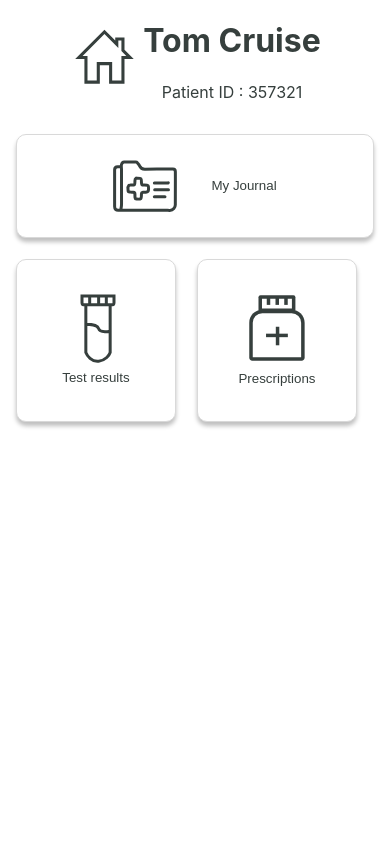
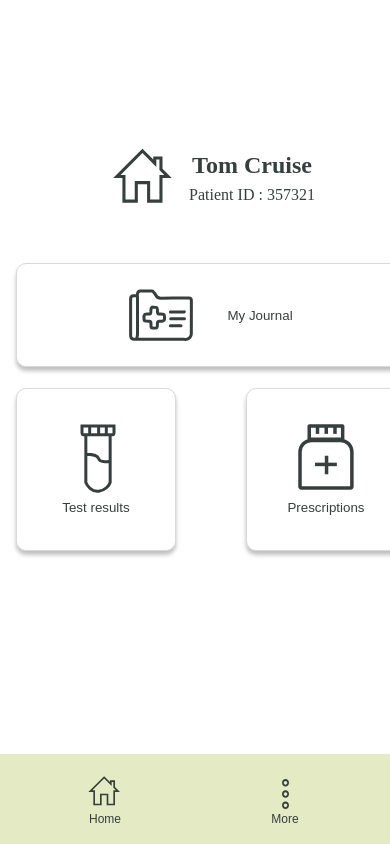
Before and after one commit to Natito9/LifePlus, a React (Create React App) app: page / in a window 390 px wide. Built offline with nearby package versions, Linux system fonts and the light colour scheme.

Commit message:
nav bar component created responsive for tablet

```diff
--- a/src/App.jsx
+++ b/src/App.jsx
@@ -1,11 +1,14 @@
+import "./reset.css"
 import './App.css';
 import React from 'react';
+import Navbar from "./components/layout/NavBar/NavBar";
 import PatientHomepage from './routes/patient/PatientHomepage/PatientHomepage';
 
 function App() {
   return (
     <div className="App">
       <PatientHomepage/>
+      <Navbar/>
     </div>
   );
 }
--- /dev/null
+++ b/src/components/layout/NavBar/NavBar.css
@@ -0,0 +1,65 @@
+.navbar {
+  display: flex;
+  position: fixed;
+  bottom: 0;
+  left: 0;
+  width: 100%;
+  height: 90px;
+  padding-left: 70px;
+  padding-right: 70px;
+  justify-content: space-between;
+  align-items: center;
+  background: #e3eac4;
+  box-sizing: border-box;
+}
+
+.btn {
+  display: flex;
+  flex-direction: column;
+  align-items: center;
+  justify-content: center;
+  background: #e3eac4;
+  width: 70px;
+  height: 70px;
+  border: none;
+  box-shadow: none;
+  font-size: 0.75rem;
+}
+
+.homeNavIcon {
+  width: 40px;
+  height: 40px;
+  flex-shrink: 0;
+  aspect-ratio: 1/1;
+}
+
+.moreNavIcon {
+  width: 40px;
+  height: 40px;
+  flex-shrink: 0;
+  aspect-ratio: 1/1;
+}
+
+@media (min-width: 600px) and (max-width: 1024px) {
+    .homeNavIcon {
+        width: 60px;
+        height: 60px;
+
+      }
+      .moreNavIcon {
+        width: 60px;
+        height: 60px;
+      }
+
+      .btn {
+        font-size: 1.5rem;
+        width: 120px;
+        height: 120px;
+      }
+      .navbar {
+        height: 140px;
+        padding-left: 150px;
+        padding-right: 150px;
+      }
+
+}
--- /dev/null
+++ b/src/components/layout/NavBar/NavBar.jsx
@@ -0,0 +1,20 @@
+import homeIcon from "../../../assets/icons/home.svg";
+import moreIcon from "../../../assets/icons/dotsVerticalMore.svg";
+import "./NavBar.css";
+
+const Navbar = () => {
+  return (
+    <nav className="navbar">
+      <button className="btn homeNav">
+        <img src={homeIcon} alt="Home Icon" className="homeNavIcon"/>
+        Home
+      </button>
+      <button className="btn moreNav">
+        <img src={moreIcon} alt="More Icon" className="moreNavIcon"/>
+        More
+      </button>
+    </nav>
+  );
+};
+
+export default Navbar;
--- a/src/components/ui/ButtonsPatientHomepage/ButtonsPatientHomepage.css
+++ b/src/components/ui/ButtonsPatientHomepage/ButtonsPatientHomepage.css
@@ -1,3 +1,4 @@
+
 button {
   display: flex;
   justify-content: center;
@@ -10,21 +11,21 @@ button {
 }
 
 button:active {
-    background: var(--primary-color)
+  background: var(--primary-color);
 }
 
 .btnsPHomepageContainer {
   display: grid;
-  grid-template-columns: 1fr 2fr;
-  grid-row: 1fr 1fr;
+  grid-template-columns: 1fr 1fr;
+  grid-row: auto;
   gap: 21px;
-  /* width: 341px; */
   justify-content: center;
+  justify-items: center;
   align-content: center;
   align-items: center;
-  /* width: 90vw; */
-  margin: 16px;
   max-width: 430px;
+  min-width:340px;
+  width: 100%;
 }
 
 .btnJournal {
@@ -32,7 +33,7 @@ button:active {
   grid-row: 1;
   padding: 25px 20px;
   gap: 34px;
-  /* align-self: stretch; */
+  width:100%;
 }
 
 .btnTestResults,
@@ -40,7 +41,6 @@ button:active {
   flex-direction: column;
   width: 160px;
   height: 163px;
-  /* flex-shrink: 0; */
 }
 
 .btnTestResults {
@@ -48,6 +48,7 @@ button:active {
   grid-row: 2;
   gap: 7px;
   padding-bottom: 11px;
+  justify-self: start;
 }
 
 .btnTestResults img {
@@ -59,5 +60,23 @@ button:active {
   grid-column: 2;
   grid-row: 2;
   gap: 10px;
-  justify-items: end;
+  justify-self: end;
 }
+
+@media (max-width: 600px) {}
+
+
+@media (min-width: 600px) and (max-width: 1024px) {
+    .btnsPHomepageContainer {
+      margin: 16px;
+      width: 100%;
+    }
+
+    .btnTestResults,
+    .btnPrescriptions {
+      min-width: 200px;
+      min-height: 200px;
+    }
+
+
+  }
--- /dev/null
+++ b/src/reset.css
@@ -0,0 +1,48 @@
+/* http://meyerweb.com/eric/tools/css/reset/
+   v2.0 | 20110126
+   License: none (public domain)
+*/
+
+html, body, div, span, applet, object, iframe,
+h1, h2, h3, h4, h5, h6, p, blockquote, pre,
+a, abbr, acronym, address, big, cite, code,
+del, dfn, em, img, ins, kbd, q, s, samp,
+small, strike, strong, sub, sup, tt, var,
+b, u, i, center,
+dl, dt, dd, ol, ul, li,
+fieldset, form, label, legend,
+table, caption, tbody, tfoot, thead, tr, th, td,
+article, aside, canvas, details, embed,
+figure, figcaption, footer, header, hgroup,
+menu, nav, output, ruby, section, summary,
+time, mark, audio, video {
+	margin: 0;
+	padding: 0;
+	border: 0;
+	font-size: 100%;
+	font: inherit;
+	vertical-align: baseline;
+}
+/* HTML5 display-role reset for older browsers */
+article, aside, details, figcaption, figure,
+footer, header, hgroup, menu, nav, section {
+	display: block;
+}
+body {
+	line-height: 1;
+}
+ol, ul {
+	list-style: none;
+}
+blockquote, q {
+	quotes: none;
+}
+blockquote:before, blockquote:after,
+q:before, q:after {
+	content: '';
+	content: none;
+}
+table {
+	border-collapse: collapse;
+	border-spacing: 0;
+}
--- a/src/routes/patient/PatientHomepage/PatientHomepage.css
+++ b/src/routes/patient/PatientHomepage/PatientHomepage.css
@@ -1,17 +1,44 @@
+.patientHomepageContainer {
+    display:flex;
+    flex-direction: column;
+  justify-content: center;
+  align-items: center;
+  gap: 3rem;
+  width:100%;
+  margin: 16px;
+}
 .headerPatient {
+    margin-top: 125px;
   display: flex;
   align-items: center;
   justify-content: center;
+  margin-top: 125px;
+  width: 375px;
+  gap: 0.5rem;
+
+
 }
 .homeIcon {
   width: 74px;
   height: 74px;
-  flex-shrink: 0;
   aspect-ratio: 1/1;
 }
-.PatientHomepageContainer {
+
+.patientHeader{
     display:flex;
     flex-direction: column;
-  justify-content: center;
-  align-items: center;
+    gap:10px;
 }
+
+.patientName{
+    font-size: 1.5rem;
+    font-weight: 600;
+    justify-self:left;
+
+}
+
+.patientId {
+    font-size: 1rem;
+    justify-self:left;
+
+}
--- a/src/routes/patient/PatientHomepage/PatientHomepage.jsx
+++ b/src/routes/patient/PatientHomepage/PatientHomepage.jsx
@@ -4,12 +4,12 @@ import ButtonsPatientHomepage from "../../../components/ui/ButtonsPatientHomepag
 
 function PatientHomepage() {
   return (
-    <div className="PatientHomepageContainer">
+    <div className="patientHomepageContainer">
       <header className="headerPatient">
         <img src={homeIcon} alt="HomeIcon" className="homeIcon" />
-        <div className="PatientHeader">
-          <h1>Tom Cruise</h1>
-          <p>Patient ID : 357321</p>
+        <div className="patientHeader">
+          <h1 className="patientName">Tom Cruise</h1>
+          <p className="patientId">Patient ID : 357321</p>
         </div>
       </header>
       <ButtonsPatientHomepage />
```
Also changed, not shown: src/assets/icons/dotsVerticalMore.svg (added).
